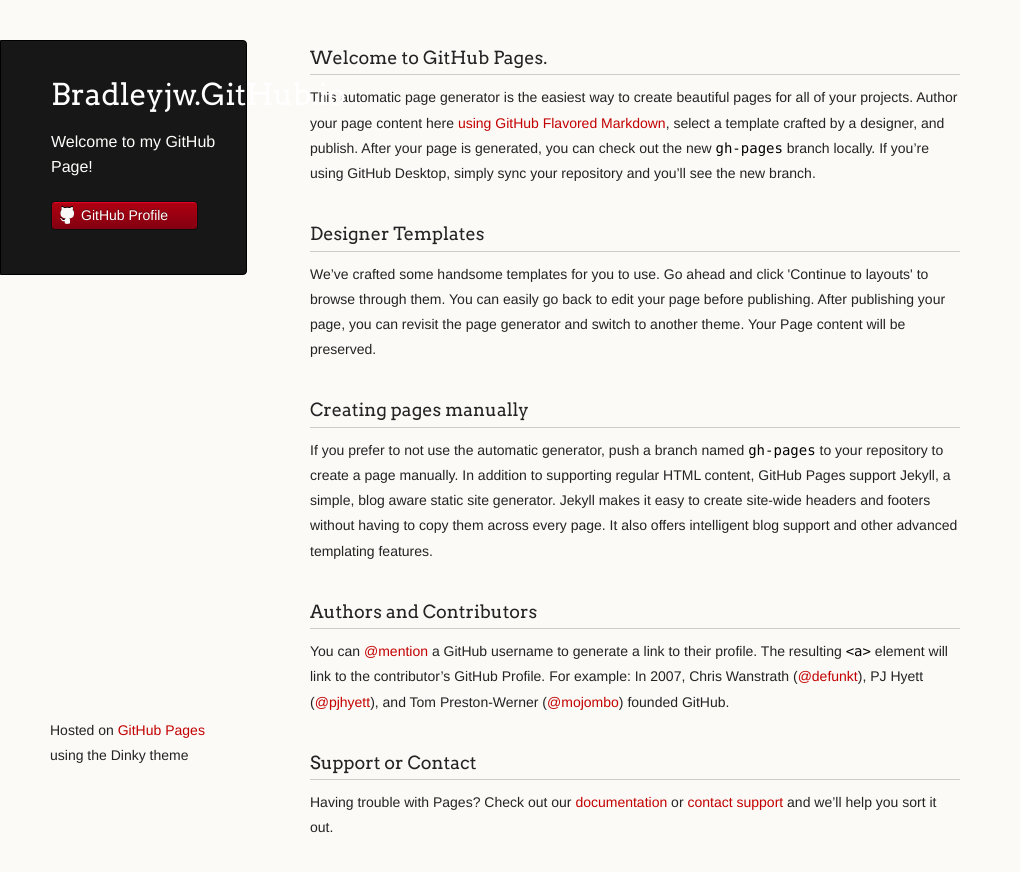
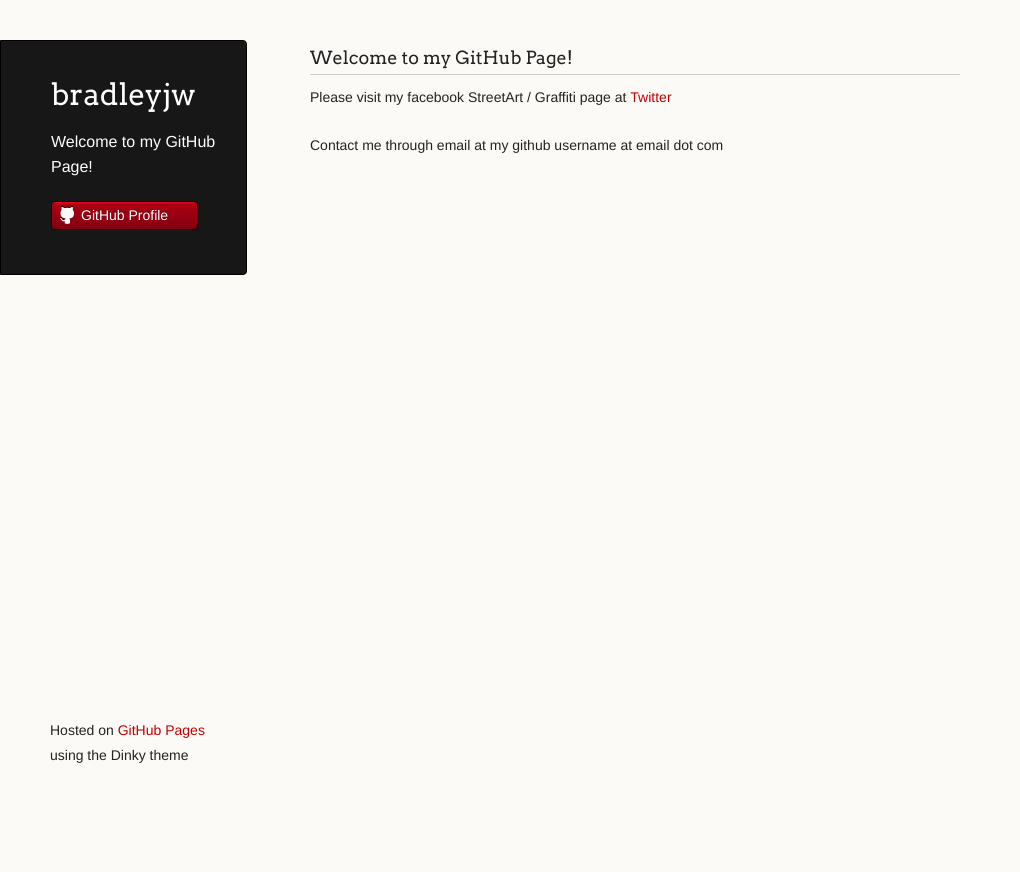
Before and after one commit to bradleyjw/bradleyjw.github.io, a plain HTML site: page index.html in a window 1280 px wide. Shown: the whole page, without its empty margins (0-1020 px from the left). After the commit the page ends 800 px from the top, so only its background shows below. Drawn offline with Linux system fonts and the light colour scheme.

Commit message:
Updating homepage

```diff
--- a/index.html
+++ b/index.html
@@ -16,7 +16,7 @@
   <body>
     <div class="wrapper">
       <header>
-        <h1 class="header">Bradleyjw.GitHub.io</h1>
+        <h1 class="header">bradleyjw</h1>
         <p class="header">Welcome to my GitHub Page!</p>
 
 
@@ -28,29 +28,12 @@
       </header>
       <section>
         <h3>
-<a id="welcome-to-github-pages" class="anchor" href="#welcome-to-github-pages" aria-hidden="true"><span aria-hidden="true" class="octicon octicon-link"></span></a>Welcome to GitHub Pages.</h3>
+<a id="welcome-to-github-pages" class="anchor" href="#welcome-to-github-pages" aria-hidden="true"><span aria-hidden="true" class="octicon octicon-link"></span></a>Welcome to my GitHub Page!</h3>
 
-<p>This automatic page generator is the easiest way to create beautiful pages for all of your projects. Author your page content here <a href="https://guides.github.com/features/mastering-markdown/">using GitHub Flavored Markdown</a>, select a template crafted by a designer, and publish. After your page is generated, you can check out the new <code>gh-pages</code> branch locally. If you’re using GitHub Desktop, simply sync your repository and you’ll see the new branch.</p>
+<p>Please visit my facebook StreetArt / Graffiti page at  <a href="http://www.facebook.com/ydiw1/> You're doing it wrong </a>, or my security blog on <a href="http://twitter.com/bradley_jw"> Twitter</a> </p>
 
-<h3>
-<a id="designer-templates" class="anchor" href="#designer-templates" aria-hidden="true"><span aria-hidden="true" class="octicon octicon-link"></span></a>Designer Templates</h3>
+<p>Contact me through email at          my github username       at    email      dot     com </p>
 
-<p>We’ve crafted some handsome templates for you to use. Go ahead and click 'Continue to layouts' to browse through them. You can easily go back to edit your page before publishing. After publishing your page, you can revisit the page generator and switch to another theme. Your Page content will be preserved.</p>
-
-<h3>
-<a id="creating-pages-manually" class="anchor" href="#creating-pages-manually" aria-hidden="true"><span aria-hidden="true" class="octicon octicon-link"></span></a>Creating pages manually</h3>
-
-<p>If you prefer to not use the automatic generator, push a branch named <code>gh-pages</code> to your repository to create a page manually. In addition to supporting regular HTML content, GitHub Pages support Jekyll, a simple, blog aware static site generator. Jekyll makes it easy to create site-wide headers and footers without having to copy them across every page. It also offers intelligent blog support and other advanced templating features.</p>
-
-<h3>
-<a id="authors-and-contributors" class="anchor" href="#authors-and-contributors" aria-hidden="true"><span aria-hidden="true" class="octicon octicon-link"></span></a>Authors and Contributors</h3>
-
-<p>You can <a href="https://help.github.com/articles/basic-writing-and-formatting-syntax/#mentioning-users-and-teams" class="user-mention">@mention</a> a GitHub username to generate a link to their profile. The resulting <code>&lt;a&gt;</code> element will link to the contributor’s GitHub Profile. For example: In 2007, Chris Wanstrath (<a href="https://github.com/defunkt" class="user-mention">@defunkt</a>), PJ Hyett (<a href="https://github.com/pjhyett" class="user-mention">@pjhyett</a>), and Tom Preston-Werner (<a href="https://github.com/mojombo" class="user-mention">@mojombo</a>) founded GitHub.</p>
-
-<h3>
-<a id="support-or-contact" class="anchor" href="#support-or-contact" aria-hidden="true"><span aria-hidden="true" class="octicon octicon-link"></span></a>Support or Contact</h3>
-
-<p>Having trouble with Pages? Check out our <a href="https://help.github.com/pages">documentation</a> or <a href="https://github.com/contact">contact support</a> and we’ll help you sort it out.</p>
       </section>
       <footer>
         <p><small>Hosted on <a href="https://pages.github.com">GitHub Pages</a> using the Dinky theme</small></p>
```
